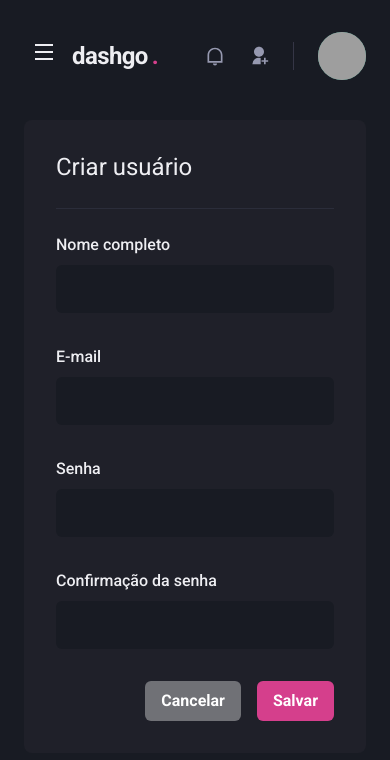
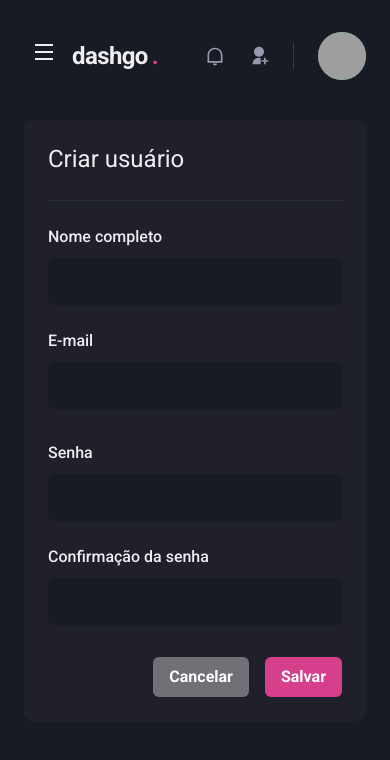
Before and after one commit to jordelucas/dashgo, a Next.js app: page /users/create in a window 390 px wide. Shown: the top 760 px of the page. Built offline with nearby package versions, Linux system fonts and the light colour scheme; grey boxes are pictures that could not be loaded.

Commit message:
adjust CreateUser to responsive

```diff
--- a/src/pages/users/create.tsx
+++ b/src/pages/users/create.tsx
@@ -27,7 +27,12 @@ export default function CreateUser() {
       >
         <Sidebar />
 
-        <Box flex='1' borderRadius={8} background='gray.800' padding='8'>
+        <Box
+          flex='1'
+          borderRadius={8}
+          background='gray.800'
+          padding={["6", "8"]}
+        >
           <Heading size='lg' fontWeight='normal'>
             Criar usuário
           </Heading>
@@ -35,14 +40,14 @@ export default function CreateUser() {
           <Divider marginY='6' borderColor='gray.700' />
 
           <VStack spacing='8'>
-            <SimpleGrid minChildWidth='240px' spacing='8' width='100%'>
+            <SimpleGrid minChildWidth='240px' spacing={["6", "8"]} width='100%'>
               <Input name='name' label='Nome completo' />
               <Input name='email' type='email' label='E-mail' />
             </SimpleGrid>
 
-            <SimpleGrid minChildWidth='240px' spacing='8' width='100%'>
+            <SimpleGrid minChildWidth='240px' spacing={["6", "8"]} width='100%'>
               <Input name='password' type='password' label='Senha' />
-              <Input name='password' type='password' label='Confirmação da senha' />
+              <Input name='password_confirmation' type='password' label='Confirmação da senha' />
             </SimpleGrid>
           </VStack>
 
```
